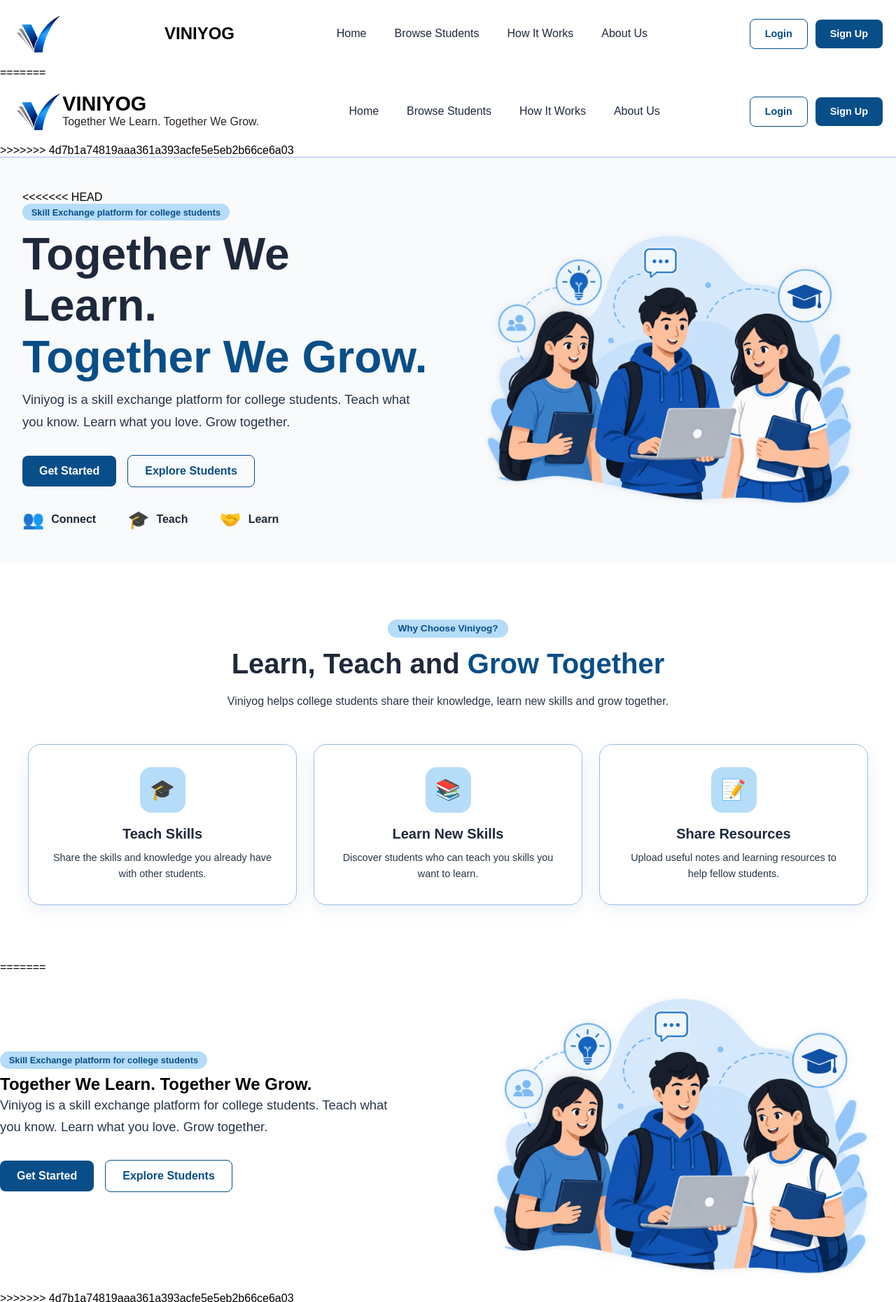
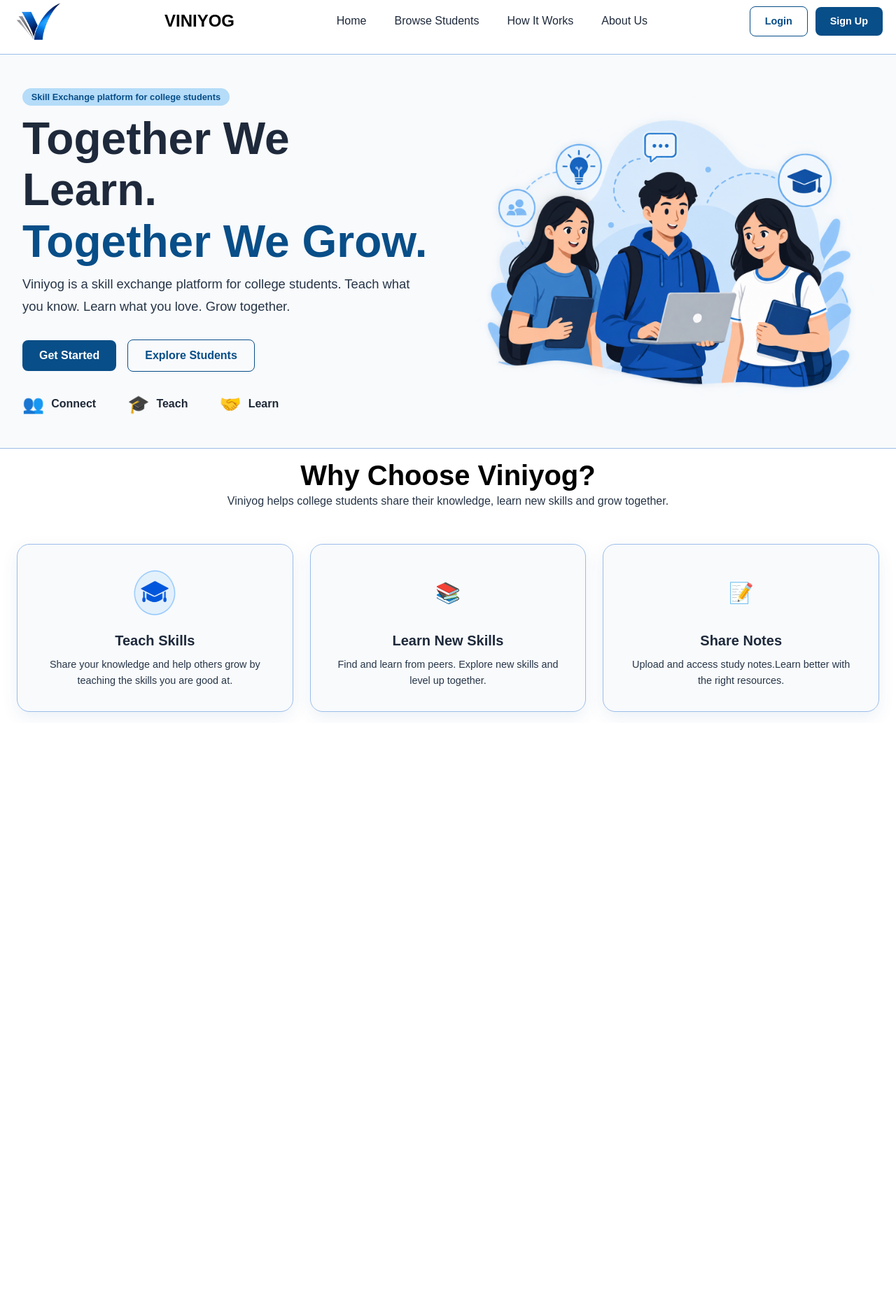
Before and after one commit to Netra-Patil3/viniyog-skill-exchange-platform, a plain HTML site: page frontend/index.html in a window 1280 px wide. Shown: the part 16-1876 px from the top of the page at 70% size. After the commit the page ends 1049 px from the top, so only its background shows below. Drawn offline with Linux system fonts and the light colour scheme.

Commit message:
frontend on why choose viniyog phase 2

```diff
--- a/frontend/css/layout/hero.css
+++ b/frontend/css/layout/hero.css
@@ -4,6 +4,7 @@
 
 .hero {
     background-color: var(--bg-light);
+    border-bottom: 1px solid var(--border-color);
     padding: 1rem 1.5rem;
 }
 
--- a/frontend/css/layout/other.css
+++ b/frontend/css/layout/other.css
@@ -3,7 +3,7 @@
 
 .why-viniyog {
     background-color: var(--bg-white);
-    padding: 5rem 1.5rem;
+    padding: 1rem 1.5rem;
 }
 
 .section-container {
@@ -16,28 +16,18 @@
    SECTION HEADING
 ================================= */
 
-.section-heading {
+.why-viniyog-heading {
     text-align: center;
     max-width: 700px;
     margin: 0 auto 3rem;
 }
 
-.section-label {
-    display: inline-block;
-
-    color: var(--primary-color);
-    background-color: var(--accent-color);
-
-    padding: 0.35rem 0.9rem;
-    border-radius: 2rem;
-
-    font-size: 0.85rem;
-    font-weight: 600;
-
-    margin-bottom: 0.8rem;
+.why-viniyog-heading h1 {
+    font-size: 2.5rem;
+    font-weight: 800;
 }
 
-.section-heading h2 {
+.why-viniyog-heading h2 {
     color: var(--text-primary);
 
     font-size: 2.5rem;
@@ -47,11 +37,11 @@
     margin-bottom: 1rem;
 }
 
-.section-heading h2 span {
+.why-viniyog-heading h2 span {
     color: var(--primary-color);
 }
 
-.section-heading p {
+.why-viniyog-heading p {
     color: var(--text-secondary);
 
     font-size: 1rem;
@@ -77,7 +67,7 @@
 ================================= */
 
 .feature-card {
-    background-color: var(--bg-white);
+    background-color: var(--bg-light);
 
     border: 1px solid var(--border-color);
 
@@ -109,22 +99,20 @@
 ================================= */
 
 .feature-icon {
-    width: 65px;
-    height: 65px;
-
+    width: 75px;
+    height: 75px;
     margin: 0 auto 1.2rem;
-
     display: flex;
     align-items: center;
     justify-content: center;
-
-    background-color: var(--accent-color);
-
     border-radius: 16px;
-
     font-size: 1.8rem;
 }
 
+.feature-icon img {
+    width: 100%;
+    height: 100%;
+}
 
 /* =================================
    FEATURE TITLE
@@ -153,6 +141,63 @@
     margin: 0;
 }
 
+/* =================================
+   TABLET
+================================= */
+
+@media (max-width: 900px) {
+
+    .why-viniyog {
+        padding: 4rem 1.5rem;
+    }
+
+    .feature-cards {
+        grid-template-columns: repeat(2, 1fr);
+    }
+
+    .feature-card:last-child {
+        grid-column: 1 / -1;
+        max-width: 450px;
+        width: 100%;
+        margin: 0 auto;
+    }
+}
+
+/* =================================
+   MOBILE
+================================= */
+
+@media (max-width: 576px) {
+
+    .why-viniyog {
+        padding: 3.5rem 1rem;
+    }
+
+    .section-heading {
+        margin-bottom: 2rem;
+    }
+
+    .section-heading h2 {
+        font-size: 2rem;
+    }
+
+    .section-heading p {
+        font-size: 0.9rem;
+    }
+
+    .feature-cards {
+        grid-template-columns: 1fr;
+        gap: 1rem;
+    }
+
+    .feature-card:last-child {
+        max-width: none;
+    }
+
+    .feature-card {
+        padding: 1.5rem;
+    }
+}
 
 /*  ==================== How it works ===================*/
 
--- a/frontend/index.html
+++ b/frontend/index.html
@@ -1,6 +1,5 @@
 <!doctype html>
 <html lang="en">
-<<<<<<< HEAD
 
 <head>
     <meta charset="UTF-8">
@@ -40,53 +39,11 @@
                 <i class="fa-solid fa-bars"></i>
             </button>
         </div>
-=======
-  <head>
-    <meta charset="UTF-8" />
-    <meta name="viewport" content="width=device-width, initial-scale=1.0" />
-    <title>Document</title>
-    <link rel="stylesheet" href="css\layout\navbar.css" />
-    <link rel="stylesheet" href="css\base\variables.css" />
-    <link rel="stylesheet" href="css\layout\hero.css" />
-    <link rel="stylesheet" href="css\layout\hero.css" />
-    <link rel="stylesheet" href="css\base\reset.css" />
-    <link rel="stylesheet" href="css\base\typography.css" />
-  </head>
-  <body>
-    <!--========= Navbar =========-->
-
-    <nav class="navbar">
-      <div class="nav-container">
-        <div class="logo">
-          <a href="index.html">
-            <img src="assets/logo/viniyog-logo-light.png" alt="Viniyog" />
-          </a>
-          <div class="logo-text">
-            <h1>VINIYOG</h1>
-            <P>Together We Learn. Together We Grow.</P>
-          </div>
-        </div>
-        <ul class="nav-links">
-          <li><a href="index.html">Home</a></li>
-          <li><a href="students.html">Browse Students</a></li>
-          <li><a href="#how-it-works">How It Works</a></li>
-          <li><a href="#about">About Us</a></li>
-        </ul>
-        <div class="nav-buttons">
-          <a href="login.html" class="nav-login">Login</a>
-          <a href="signup.html" class="nav-signup">Sign Up</a>
-        </div>
-        <button class="menu-toggle">
-          <i class="fa-solid fa-bars"></i>
-        </button>
-      </div>
->>>>>>> 4d7b1a74819aaa361a393acfe5e5eb2b66ce6a03
     </nav>
 
     <!-- ========== Hero section ========== -->
 
     <section class="hero">
-<<<<<<< HEAD
         <div class="hero-container">
             <div class="hero-content">
                 <span class="hero-label">Skill Exchange platform for college students</span>
@@ -133,38 +90,24 @@
 
     <section class="why-viniyog">
 
-        <div class="section-container">
+        <div class="why-viniyog-container">
 
-            <div class="section-heading">
-                <span class="section-label">Why Choose Viniyog?</span>
-
-                <h2>
-                    Learn, Teach and
-                    <span>Grow Together</span>
-                </h2>
-
+            <div class="why-viniyog-heading">
+                <h1>Why Choose Viniyog?</h1>
                 <p>
                     Viniyog helps college students share their knowledge,
                     learn new skills and grow together.
                 </p>
             </div>
-
-
             <div class="feature-cards">
-
                 <div class="feature-card">
-
                     <div class="feature-icon">
-                        🎓
+                        <img src="assets\icons\Graduation Hat.png">
                     </div>
-
                     <h3>Teach Skills</h3>
-
                     <p>
-                        Share the skills and knowledge you already have
-                        with other students.
+                        Share your knowledge and help others grow by teaching the skills you are good at.
                     </p>
-
                 </div>
 
 
@@ -177,8 +120,7 @@
                     <h3>Learn New Skills</h3>
 
                     <p>
-                        Discover students who can teach you skills
-                        you want to learn.
+                        Find and learn from peers. Explore new skills and level up together.
                     </p>
 
                 </div>
@@ -190,11 +132,10 @@
                         📝
                     </div>
 
-                    <h3>Share Resources</h3>
+                    <h3>Share Notes</h3>
 
                     <p>
-                        Upload useful notes and learning resources
-                        to help fellow students.
+                        Upload and access study notes.Learn better with the right resources.
                     </p>
 
                 </div>
@@ -207,35 +148,3 @@
 </body>
 
 </html>
-=======
-      <div class="hero-container">
-        <div class="hero-content">
-          <span class="hero-label"
-            >Skill Exchange platform for college students</span
-          >
-          <h1>
-            Together We Learn.
-            <span>Together We Grow.</span>
-          </h1>
-          <p class="hero-description">
-            Viniyog is a skill exchange platform for college students. Teach
-            what you know. Learn what you love. Grow together.
-          </p>
-          <div class="hero-buttons">
-            <a href="signup.html" class="btn-primary">Get Started</a>
-            <a href="students.html" class="btn-secondary">Explore Students</a>
-          </div>
-          <div class="hero-highlights">
-            <!-- Connect -->
-            <!-- Teach -->
-            <!-- Learn -->
-          </div>
-        </div>
-        <div class="hero-image">
-          <img src="assets\special images\hero.png" alt="Hero Image" />
-        </div>
-      </div>
-    </section>
-  </body>
-</html>
->>>>>>> 4d7b1a74819aaa361a393acfe5e5eb2b66ce6a03
```
